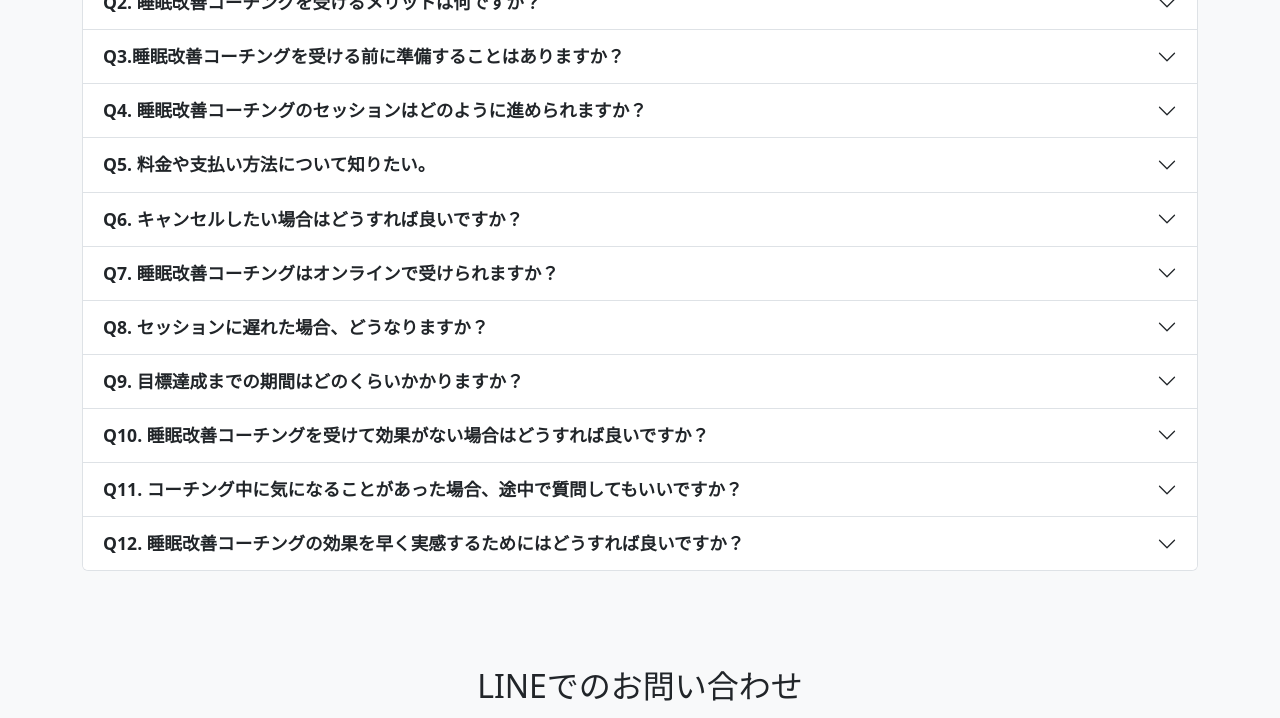
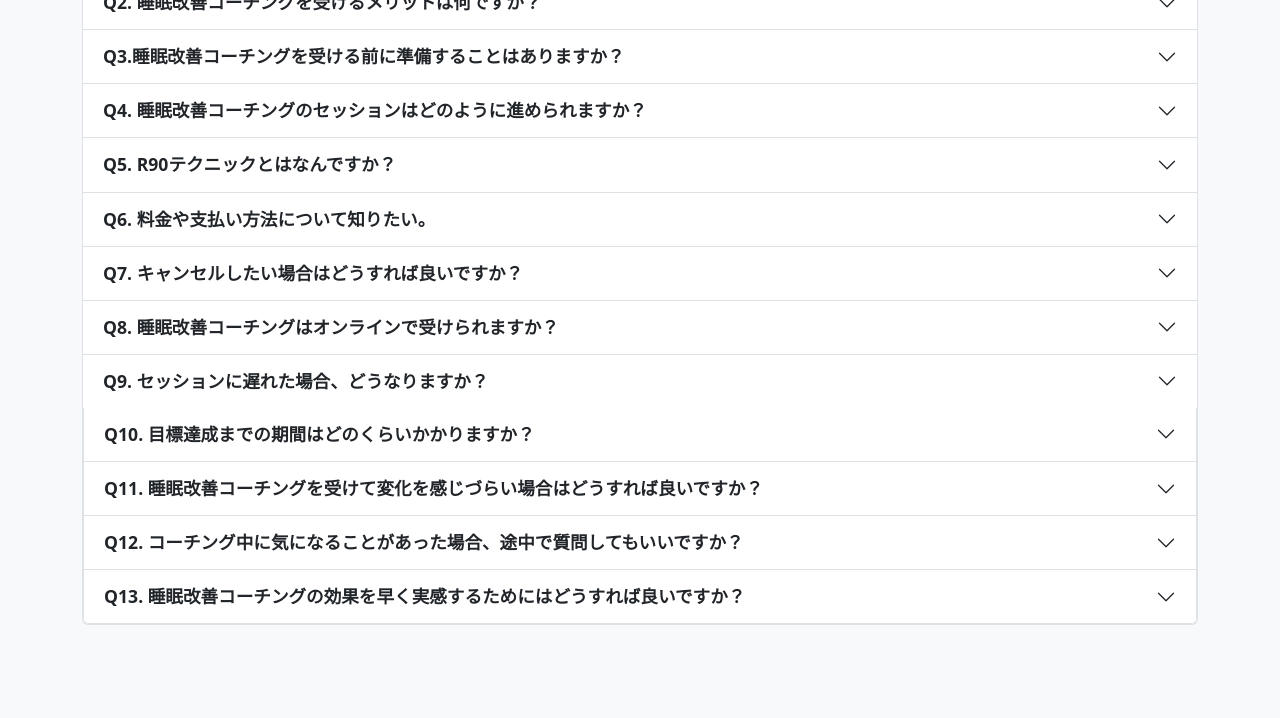
Before and after one commit to sosuke1217/equarizz, a plain HTML site: page index.html in a window 1280 px wide. Shown: the part 3200-3918 px from the top of the page. Drawn offline with nearby package versions, Linux system fonts and the light colour scheme.

Commit message:
Update index.html

```diff
--- a/index.html
+++ b/index.html
@@ -361,14 +361,30 @@
         </div>
 
         <div class="accordion-item">
+          <h2 class="accordion-header" id="faqHeading4">
+            <button class="accordion-button collapsed" type="button" data-bs-toggle="collapse" data-bs-target="#faqCollapse4" aria-expanded="false" aria-controls="faqCollapse4">
+              Q5. R90テクニックとはなんですか？
+
+            </button>
+          </h2>
+          <div id="faqCollapse4" class="accordion-collapse collapse" aria-labelledby="faqHeading4" data-bs-parent="#faqAccordion">
+            <div class="accordion-body">
+              答え：R90テクニックとはニックリトルヘイルズが開発した、1日を90分単位で区切り、自然なリズムを整えることで睡眠や日中のパフォーマンスを高める手法です。専門的なカリキュラムを修了・認定された者のみが正しく扱えるメソッドとして知られています。
+
+
+            </div>
+          </div>
+        </div>
+
+        <div class="accordion-item">
           <h2 class="accordion-header" id="faqHeading5">
             <button class="accordion-button collapsed" type="button" data-bs-toggle="collapse" data-bs-target="#faqCollapse5" aria-expanded="false" aria-controls="faqCollapse5">
-              Q5. 料金や支払い方法について知りたい。
+              Q6. 料金や支払い方法について知りたい。
             </button>
           </h2>
           <div id="faqCollapse5" class="accordion-collapse collapse" aria-labelledby="faqHeading5" data-bs-parent="#faqAccordion">
             <div class="accordion-body">
-              答え：睡眠改善コーチングの料金は、コーチングの内容により異なります。料金やプラン詳細については、こちらにてご確認いただけます。お支払い方法は、銀行振込のみが可能です。ご不明点があれば、お気軽にお問い合わせください。
+              答え：睡眠改善コーチングの料金は、コーチングの内容により異なります。料金やプラン詳細については、こちらにてご確認いただけます。お支払い方法は、銀行振込・キャッシュレス決済が可能です。ご不明点があれば、お気軽にお問い合わせください。
             </div>
           </div>
         </div>
@@ -376,7 +392,7 @@
         <div class="accordion-item">
           <h2 class="accordion-header" id="faqHeading6">
             <button class="accordion-button collapsed" type="button" data-bs-toggle="collapse" data-bs-target="#faqCollapse6" aria-expanded="false" aria-controls="faqCollapse6">
-              Q6. キャンセルしたい場合はどうすれば良いですか？
+              Q7. キャンセルしたい場合はどうすれば良いですか？
             </button>
           </h2>
           <div id="faqCollapse6" class="accordion-collapse collapse" aria-labelledby="faqHeading6" data-bs-parent="#faqAccordion">
@@ -389,7 +405,7 @@
         <div class="accordion-item">
           <h2 class="accordion-header" id="faqHeading7">
             <button class="accordion-button collapsed" type="button" data-bs-toggle="collapse" data-bs-target="#faqCollapse7" aria-expanded="false" aria-controls="faqCollapse7">
-              Q7. 睡眠改善コーチングはオンラインで受けられますか？
+              Q8. 睡眠改善コーチングはオンラインで受けられますか？
             </button>
           </h2>
           <div id="faqCollapse7" class="accordion-collapse collapse" aria-labelledby="faqHeading7" data-bs-parent="#faqAccordion">
@@ -402,20 +418,19 @@
         <div class="accordion-item">
           <h2 class="accordion-header" id="faqHeading8">
             <button class="accordion-button collapsed" type="button" data-bs-toggle="collapse" data-bs-target="#faqCollapse8" aria-expanded="false" aria-controls="faqCollapse8">
-              Q8. セッションに遅れた場合、どうなりますか？
+              Q9. セッションに遅れた場合、どうなりますか？
             </button>
           </h2>
           <div id="faqCollapse8" class="accordion-collapse collapse" aria-labelledby="faqHeading8" data-bs-parent="#faqAccordion">
             <div class="accordion-body">
-              答え：セッションに遅れた場合、遅刻分の時間を延長することはできませんので、予め時間に余裕を持ってご参加いただくことをお勧めします。
-            </div>
+              答え：セッションに遅れた場合、遅刻された場合もセッション終了時間は変わりませんので、どうぞ余裕を持ってご参加ください。
           </div>
         </div>
 
         <div class="accordion-item">
           <h2 class="accordion-header" id="faqHeading9">
             <button class="accordion-button collapsed" type="button" data-bs-toggle="collapse" data-bs-target="#faqCollapse9" aria-expanded="false" aria-controls="faqCollapse9">
-              Q9. 目標達成までの期間はどのくらいかかりますか？
+              Q10. 目標達成までの期間はどのくらいかかりますか？
             </button>
           </h2>
           <div id="faqCollapse9" class="accordion-collapse collapse" aria-labelledby="faqHeading9" data-bs-parent="#faqAccordion">
@@ -428,7 +443,7 @@
         <div class="accordion-item">
           <h2 class="accordion-header" id="faqHeading10">
             <button class="accordion-button collapsed" type="button" data-bs-toggle="collapse" data-bs-target="#faqCollapse10" aria-expanded="false" aria-controls="faqCollapse10">
-              Q10. 睡眠改善コーチングを受けて効果がない場合はどうすれば良いですか？
+              Q11. 睡眠改善コーチングを受けて変化を感じづらい場合はどうすれば良いですか？
 
             </button>
           </h2>
@@ -442,7 +457,7 @@
         <div class="accordion-item">
           <h2 class="accordion-header" id="faqHeading11">
             <button class="accordion-button collapsed" type="button" data-bs-toggle="collapse" data-bs-target="#faqCollapse11" aria-expanded="false" aria-controls="faqCollapse11">
-              Q11. コーチング中に気になることがあった場合、途中で質問してもいいですか？
+              Q12. コーチング中に気になることがあった場合、途中で質問してもいいですか？
             </button>
           </h2>
           <div id="faqCollapse11" class="accordion-collapse collapse" aria-labelledby="faqHeading11" data-bs-parent="#faqAccordion">
@@ -455,7 +470,7 @@
         <div class="accordion-item">
           <h2 class="accordion-header" id="faqHeading12">
             <button class="accordion-button collapsed" type="button" data-bs-toggle="collapse" data-bs-target="#faqCollapse12" aria-expanded="false" aria-controls="faqCollapse12">
-              Q12. 睡眠改善コーチングの効果を早く実感するためにはどうすれば良いですか？
+              Q13. 睡眠改善コーチングの効果を早く実感するためにはどうすれば良いですか？
             </button>
           </h2>
           <div id="faqCollapse12" class="accordion-collapse collapse" aria-labelledby="faqHeading12" data-bs-parent="#faqAccordion">
```
